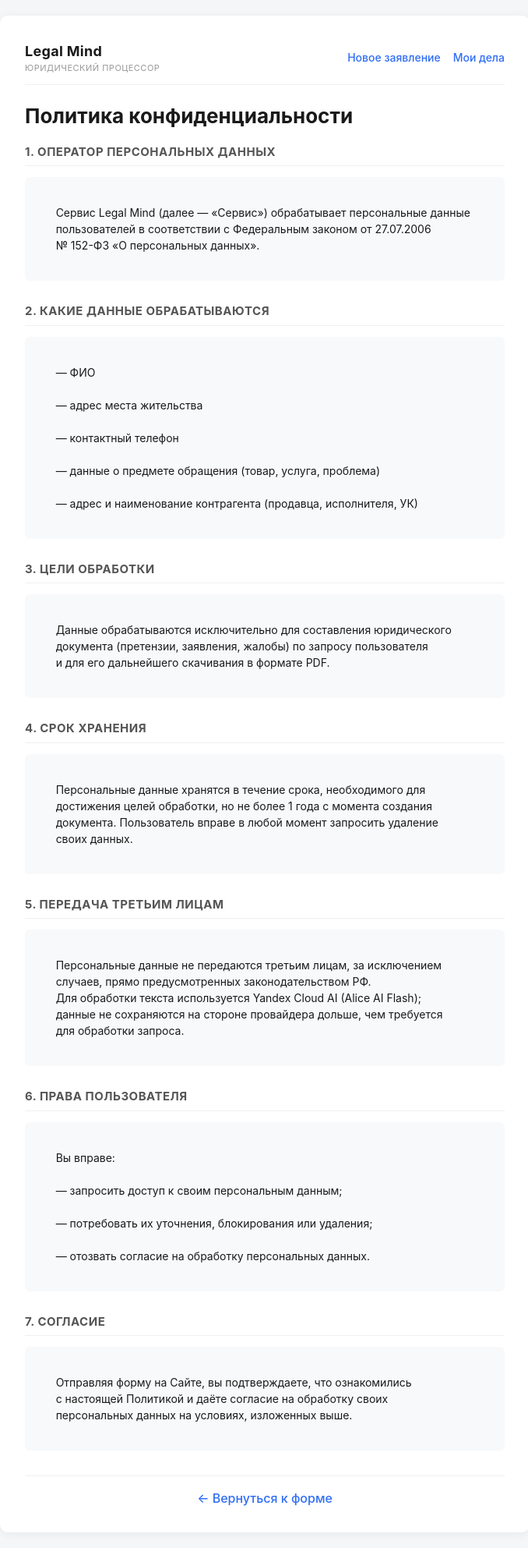
After one commit to lolilop1/legal-mind, a Flask app: page /privacy in a window 1280 px wide. The commit adds this page. Shown: the whole page at 78% size, without its empty margins (300-978 px from the left). Run offline with Flask 3, Linux system fonts and the light colour scheme; parts of the project's set-up code (start-up, migrations or seed data) failed here and were passed over.

Commit message:
security: 152-ФЗ — согласие на обработку ПДн + политика
- web/templates/privacy.html: страница политики конфиденциальности
  (7 разделов: оператор, данные, цели, хранение, третьи лица, права,
  согласие)
- web/app.py: роут GET /privacy
- index.html: обязательный чекбокс «Согласен(-на) на обработку ПДн»
  + ссылка на /privacy
- style.css: .privacy-consent (голубая плашка, flex-label)
- app.py: серверная проверка privacy_consent → ошибка формы
- tests/test_app_routes.py: +6 проверок (страница, чекбокс, ссылка,
  POST без согласия → 200 + ошибка)
- tests/test_pdf_content.py + smoke_test.py + _post_with_csrf:
  privacy_consent=1 в тестовых POST
- 717 → 724 проверок

```diff
--- a/scripts/smoke_test.py
+++ b/scripts/smoke_test.py
@@ -183,6 +183,7 @@ def main() -> int:
 
         data = dict(data)
         data["_csrf_token"] = csrf
+        data["privacy_consent"] = "1"
         body = urllib.parse.urlencode(data).encode("utf-8")
         req = urllib.request.Request(
             f"{_BASE}/submit",
--- a/web/app.py
+++ b/web/app.py
@@ -760,6 +760,13 @@ def submit():
                     "отправить."
                 )
 
+    # 152-ФЗ: согласие на обработку ПДн — обязательно
+    if not request.form.get("privacy_consent"):
+        errors.append(
+            "Подтвердите согласие на обработку персональных данных — "
+            "без этого мы не можем принять форму."
+        )
+
     phone_raw = request.form.get("телефон", "").strip()
     if not phone_raw:
         errors.append("Заполните контактный телефон")
@@ -972,6 +979,12 @@ def submit():
     return _make_pdf_response(pdf_bytes)
 
 
+@app.route("/privacy")
+def privacy():
+    """Страница политики конфиденциальности (152-ФЗ)."""
+    return render_template("privacy.html")
+
+
 @app.route("/my")
 def my_cases():
     """Список моих дел из session."""
--- /dev/null
+++ b/web/templates/privacy.html
@@ -0,0 +1,99 @@
+<!DOCTYPE html>
+<html lang="ru">
+<head>
+<meta charset="utf-8">
+<title>Политика конфиденциальности — Legal Mind</title>
+<link rel="stylesheet" href="/static/style.css">
+</head>
+<body>
+<div class="container">
+
+  <div class="top-bar">
+    <div class="brand">
+      <span class="brand-name">Legal Mind</span>
+      <span class="brand-tag">юридический процессор</span>
+    </div>
+    <div class="top-nav">
+      <a href="/" class="top-link">Новое заявление</a>
+      <a href="/my" class="top-link">Мои дела</a>
+    </div>
+  </div>
+
+  <h1 class="stop-title">Политика конфиденциальности</h1>
+
+  <div class="case-section">
+    <h2>1. Оператор персональных данных</h2>
+    <p class="case-source-text">
+      Сервис Legal Mind (далее — «Сервис») обрабатывает персональные данные
+      пользователей в соответствии с Федеральным законом от 27.07.2006
+      № 152-ФЗ «О персональных данных».
+    </p>
+  </div>
+
+  <div class="case-section">
+    <h2>2. Какие данные обрабатываются</h2>
+    <p class="case-source-text">
+      — ФИО<br>
+      — адрес места жительства<br>
+      — контактный телефон<br>
+      — данные о предмете обращения (товар, услуга, проблема)<br>
+      — адрес и наименование контрагента (продавца, исполнителя, УК)
+    </p>
+  </div>
+
+  <div class="case-section">
+    <h2>3. Цели обработки</h2>
+    <p class="case-source-text">
+      Данные обрабатываются исключительно для составления юридического
+      документа (претензии, заявления, жалобы) по запросу пользователя
+      и для его дальнейшего скачивания в формате PDF.
+    </p>
+  </div>
+
+  <div class="case-section">
+    <h2>4. Срок хранения</h2>
+    <p class="case-source-text">
+      Персональные данные хранятся в течение срока, необходимого для
+      достижения целей обработки, но не более 1 года с момента создания
+      документа. Пользователь вправе в любой момент запросить удаление
+      своих данных.
+    </p>
+  </div>
+
+  <div class="case-section">
+    <h2>5. Передача третьим лицам</h2>
+    <p class="case-source-text">
+      Персональные данные не передаются третьим лицам, за исключением
+      случаев, прямо предусмотренных законодательством РФ.
+      Для обработки текста используется Yandex Cloud AI (Alice AI Flash);
+      данные не сохраняются на стороне провайдера дольше, чем требуется
+      для обработки запроса.
+    </p>
+  </div>
+
+  <div class="case-section">
+    <h2>6. Права пользователя</h2>
+    <p class="case-source-text">
+      Вы вправе:<br>
+      — запросить доступ к своим персональным данным;<br>
+      — потребовать их уточнения, блокирования или удаления;<br>
+      — отозвать согласие на обработку персональных данных.
+    </p>
+  </div>
+
+  <div class="case-section">
+    <h2>7. Согласие</h2>
+    <p class="case-source-text">
+      Отправляя форму на Сайте, вы подтверждаете, что ознакомились
+      с настоящей Политикой и даёте согласие на обработку своих
+      персональных данных на условиях, изложенных выше.
+    </p>
+  </div>
+
+  <div class="case-footer">
+    <a href="/">← Вернуться к форме</a>
+  </div>
+
+</div>
+</body>
+</html>
```
Also changed, not shown: tests/test_app_routes.py (+33 -2 lines), tests/test_pdf_content.py (+1 -0 lines), web/static/style.css (+45 -0 lines), web/templates/index.html (+9 -0 lines).
